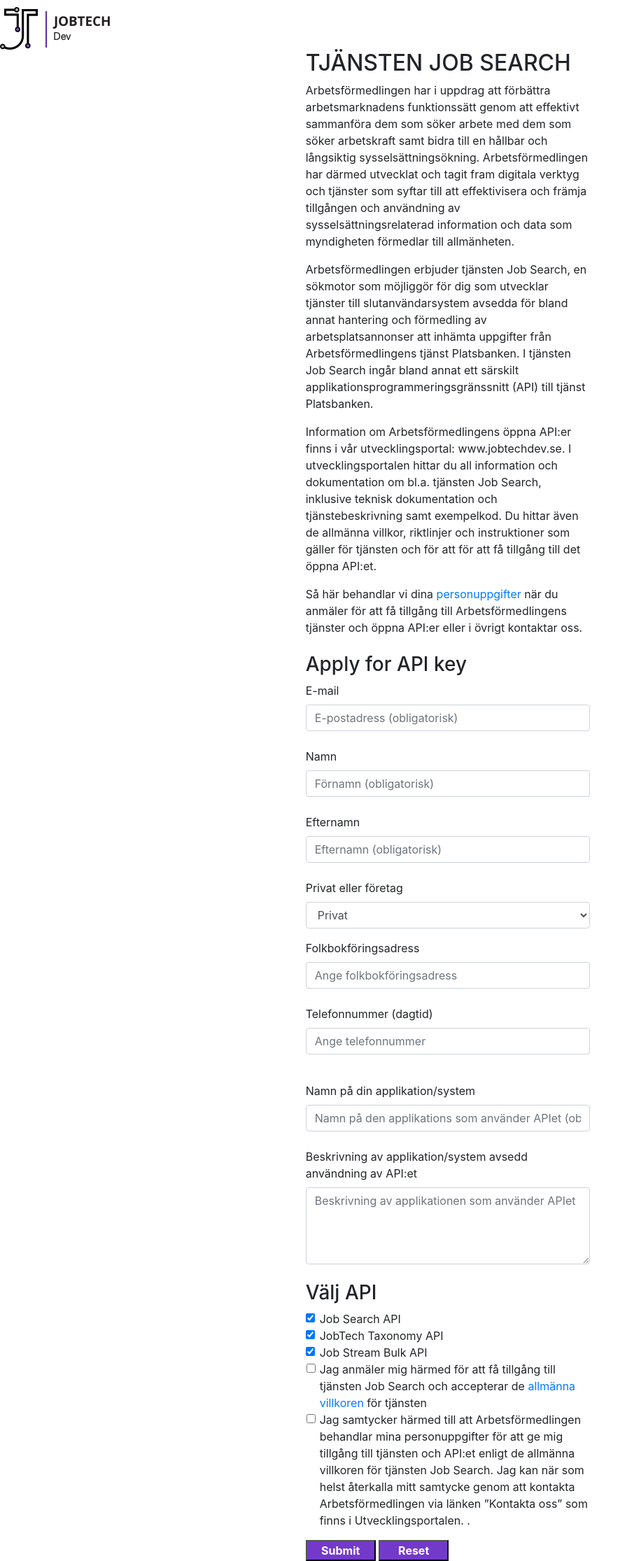
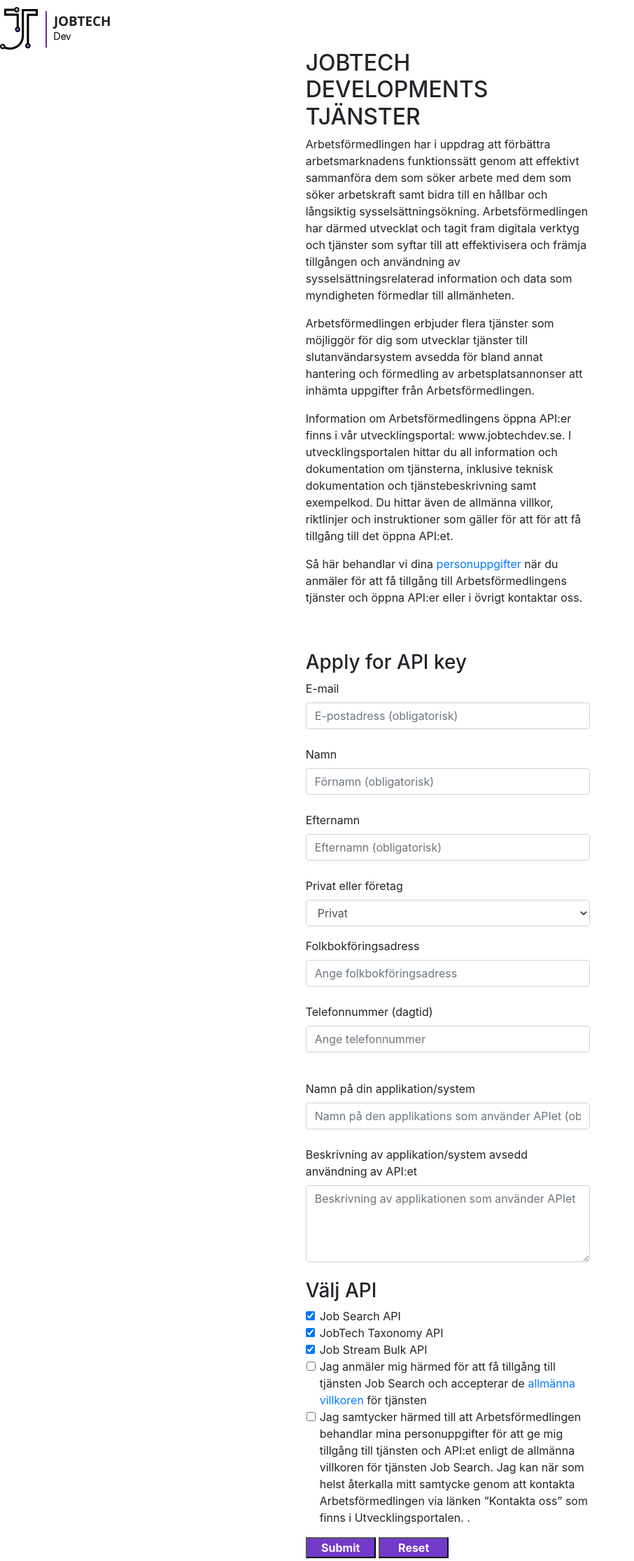
Before and after one commit to JobtechSwe/api-key-generator, a Flask app: page / in a window 1280 px wide. Shown: the whole page at 70% size, without its empty margins (0-906 px from the left). Run offline with Flask 2, Linux system fonts and the light colour scheme; data that the repository does not hold is empty; parts of the project's set-up code (start-up, migrations or seed data) failed here and were passed over; some libraries are stand-ins or nearby versions.

Commit message:
New text to key form

```diff
--- a/apikeys/templates/form.html
+++ b/apikeys/templates/form.html
@@ -31,15 +31,14 @@
             <div class="form">
             <div class="header">
 
-                <h2> TJÄNSTEN JOB SEARCH</h2>
+                <h2> JOBTECH DEVELOPMENTS TJÄNSTER</h2>
 
-                    <p>  Arbetsförmedlingen har i uppdrag att förbättra arbetsmarknadens funktionssätt genom att effektivt sammanföra dem som söker arbete med dem som söker arbetskraft samt bidra till en hållbar och långsiktig sysselsättningsökning.
-                        Arbetsförmedlingen har därmed utvecklat och tagit fram digitala verktyg och tjänster som syftar till att effektivisera och främja tillgången och användning av sysselsättningsrelaterad information och data som myndigheten förmedlar till allmänheten.</p>
-                    <p>Arbetsförmedlingen erbjuder tjänsten Job Search, en sökmotor som möjliggör för dig som utvecklar tjänster till slutanvändarsystem avsedda för bland annat hantering och förmedling av arbetsplatsannonser att inhämta uppgifter från Arbetsförmedlingens tjänst Platsbanken. I tjänsten Job Search ingår bland annat ett särskilt applikationsprogrammeringsgränssnitt (API) till tjänst Platsbanken.</p>
-                    <p>Information om Arbetsförmedlingens öppna API:er finns i vår utvecklingsportal: www.jobtechdev.se.
-                        I utvecklingsportalen hittar du all information och dokumentation om bl.a. tjänsten Job Search, inklusive teknisk dokumentation och tjänstebeskrivning samt exempelkod.
-                        Du hittar även de allmänna villkor, riktlinjer och instruktioner som gäller för tjänsten och för att för att få tillgång till det öppna API:et.</p>
-                        Så här behandlar vi dina <a href="https://arbetsformedlingen.se/om-webbplatsen/juridisk-information">personuppgifter</a> när du anmäler för att få tillgång till Arbetsförmedlingens tjänster och öppna API:er eller i övrigt kontaktar oss.
+                <p>Arbetsförmedlingen har i uppdrag att förbättra arbetsmarknadens funktionssätt genom att effektivt sammanföra dem som söker arbete med dem som söker arbetskraft samt bidra till en hållbar och långsiktig sysselsättningsökning.
+                    Arbetsförmedlingen har därmed utvecklat och tagit fram digitala verktyg och tjänster som syftar till att effektivisera och främja tillgången och användning av sysselsättningsrelaterad information och data som myndigheten förmedlar till allmänheten.</p>
+                <p>Arbetsförmedlingen erbjuder flera tjänster som möjliggör för dig som utvecklar tjänster till slutanvändarsystem avsedda för bland annat hantering och förmedling av arbetsplatsannonser att inhämta uppgifter från Arbetsförmedlingen.</p>
+                <p>Information om Arbetsförmedlingens öppna API:er finns i vår utvecklingsportal: www.jobtechdev.se. I utvecklingsportalen hittar du all information och dokumentation om tjänsterna, inklusive teknisk dokumentation och tjänstebeskrivning samt exempelkod.
+                    Du hittar även de allmänna villkor, riktlinjer och instruktioner som gäller för att för att få tillgång till det öppna API:et.</p>
+                <p> Så här behandlar vi dina <a href="https://arbetsformedlingen.se/om-webbplatsen/juridisk-information">personuppgifter</a> när du anmäler för att få tillgång till Arbetsförmedlingens tjänster och öppna API:er eller i övrigt kontaktar oss.</p>
 
                 <br>
                 <br>
```
